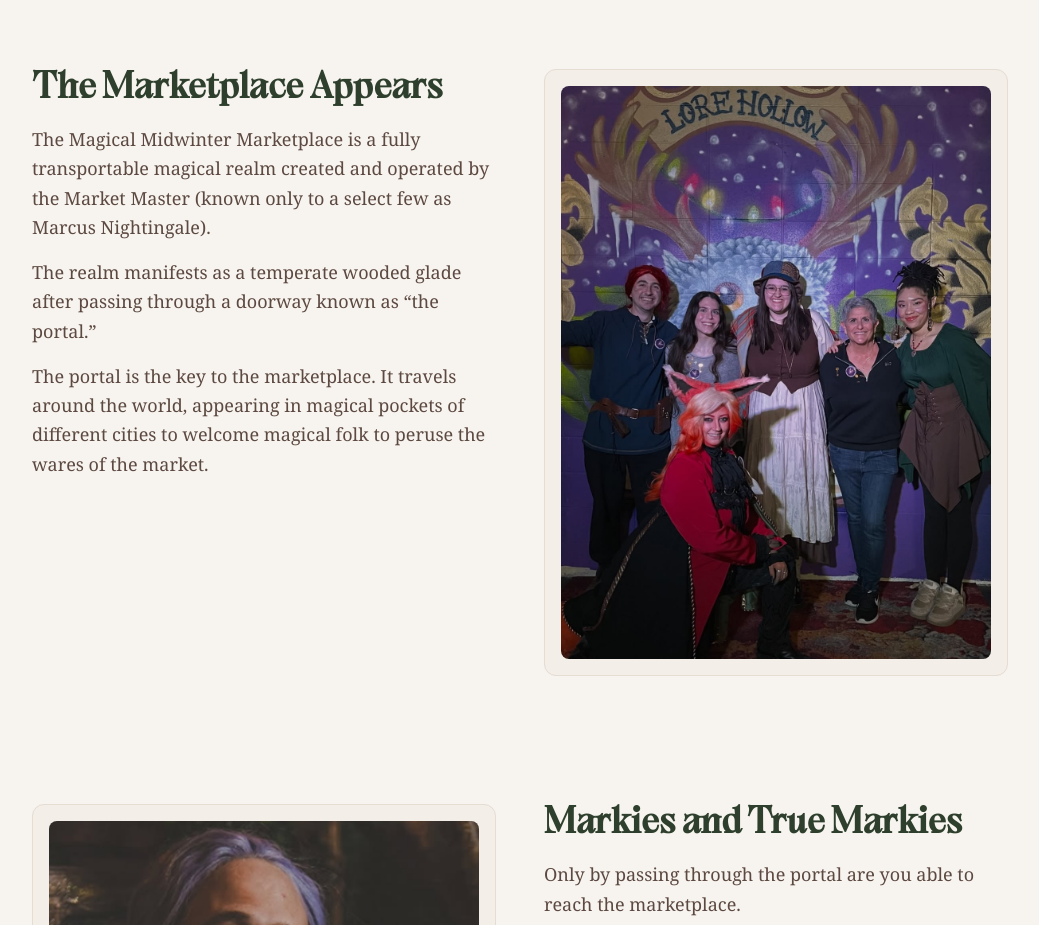
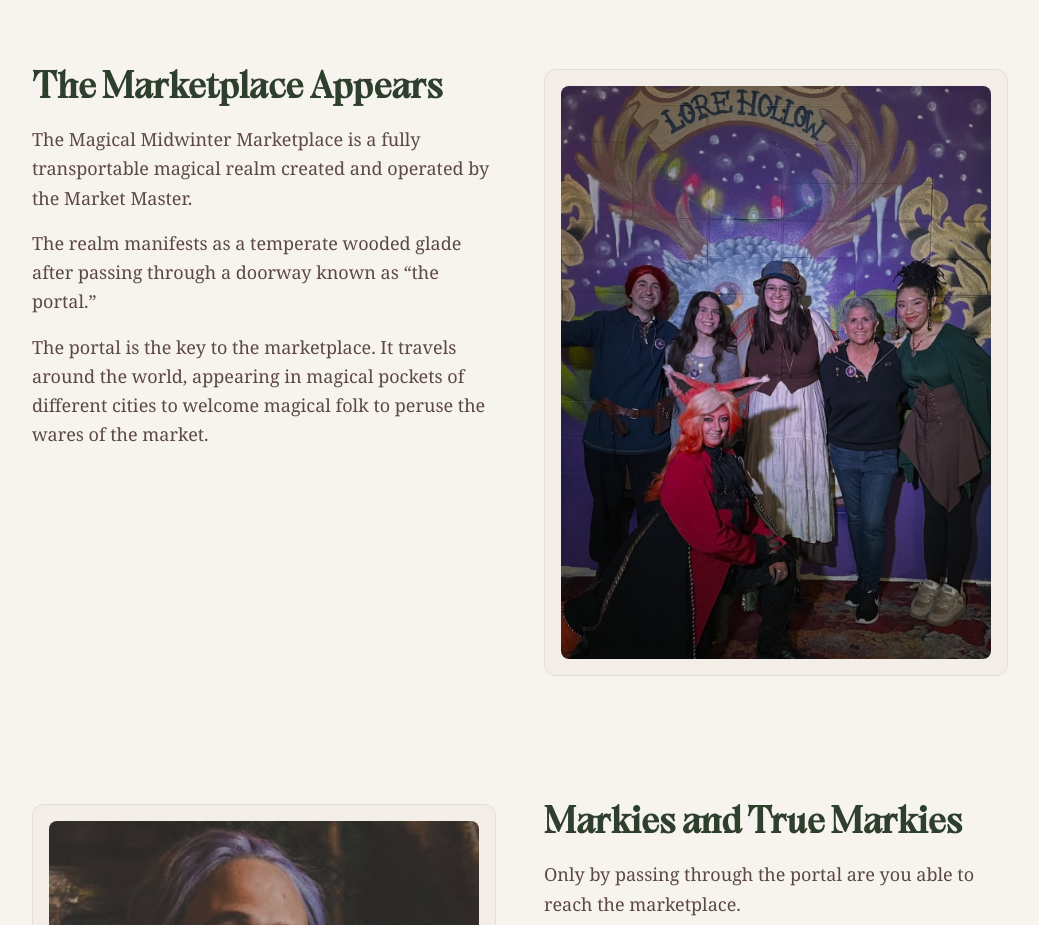
Before and after one commit to wDvy/wdvy.github.io, a Next.js app: page /festivals/louisville-2025 in a window 1280 px wide. Shown: the part 820-1745 px from the top of the page, without its empty margins (120-1159 px from the left). Built offline with nearby package versions, Linux system fonts and the light colour scheme.

Commit message:
redact secret info

```diff
--- a/src/app/festivals/louisville-2025/page.tsx
+++ b/src/app/festivals/louisville-2025/page.tsx
@@ -14,7 +14,7 @@ export default function Home() {
       title: 'The Marketplace Appears',
       imageSrc: Lorehollow2025,
       paragraphs: [
-        'The Magical Midwinter Marketplace is a fully transportable magical realm created and operated by the Market Master (known only to a select few as Marcus Nightingale).',
+        'The Magical Midwinter Marketplace is a fully transportable magical realm created and operated by the Market Master.',
         'The realm manifests as a temperate wooded glade after passing through a doorway known as “the portal.”',
         'The portal is the key to the marketplace. It travels around the world, appearing in magical pockets of different cities to welcome magical folk to peruse the wares of the market.',
       ],
```
